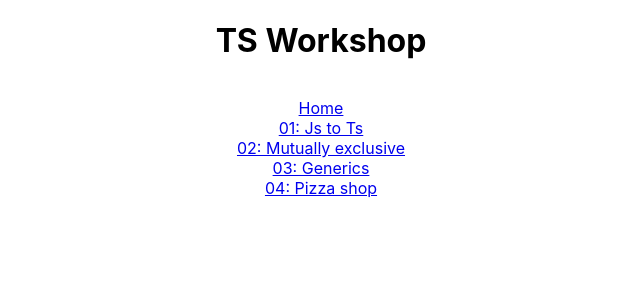
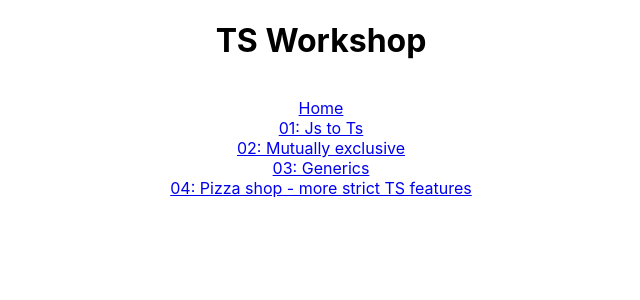
Before and after one commit to KristianKjerstad/TS-workshop, a React (Create React App) app: page / in a window 1280 px wide. Shown: the top 300 px of the page, without its empty margins (319-959 px from the left). Built offline with nearby package versions, Linux system fonts and the light colour scheme.

Commit message:
chore: cleanup

```diff
--- a/src/04-pizza-shop/menu.ts
+++ b/src/04-pizza-shop/menu.ts
@@ -53,7 +53,7 @@ export const extraIngredients: ExtraIngredients = {
 };
 
 export const getExtraIngredient = (name: string): ExtraIngredient => {
-  const extraIngredient = extraIngredients[name] ?? {name, price: 0} // todo comment out
+  const extraIngredient = extraIngredients[name] // ?? {name, price: 0}
 
   return extraIngredient;
 };
--- a/src/Navigation.tsx
+++ b/src/Navigation.tsx
@@ -11,7 +11,7 @@ export const Navigation = () => {
         <Link to="/js-to-ts">01: Js to Ts</Link>
         <Link to="/mutually-exclusive">02: Mutually exclusive</Link>
         <Link to="/generics">03: Generics</Link>
-        <Link to="/pizza-shop">04: Pizza shop</Link>
+        <Link to="/pizza-shop">04: Pizza shop - more strict TS features</Link>
 
       </div>
     </div>
```
